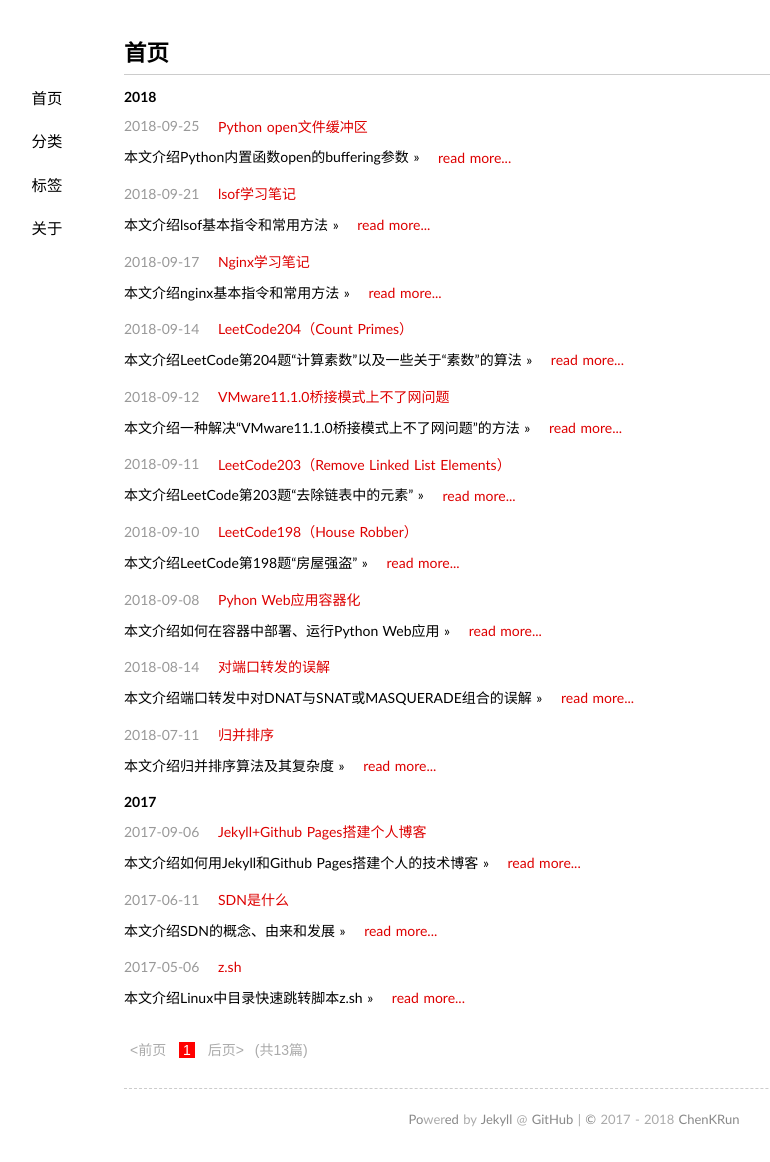
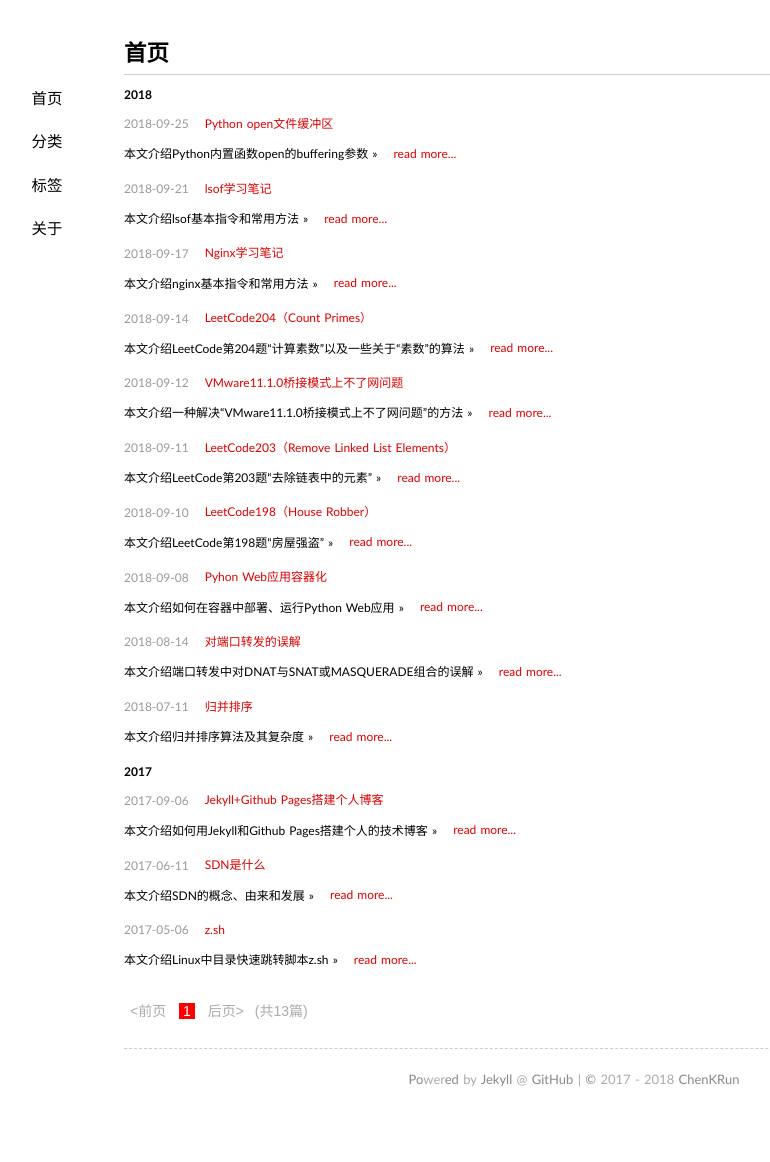
Before and after one commit to chenkrun/chenkrun.github.io, a Jekyll site: the page built from index.html, in a window 1280 px wide. Shown: the whole page, without its empty margins (66-836 px from the left). Built offline with Jekyll 4.4.1, drawn with Linux system fonts in a browser that asks for light colours; some web fonts are replaced; the list of posts is cut into pages by our own code; after the commit the page ends 1122 px from its top, so only the background shows below that.

Commit message:
modify css of style about font

```diff
--- a/media/css/style.css
+++ b/media/css/style.css
@@ -15,7 +15,7 @@
 body{font-size:14px;word-spacing:1px;
 	margin-left:auto;
 margin-right:auto;
-	font-family:"Galdeano","Hiragino Sans GB",Trebuchet,"Microsoft YaHei","Trebuchet MS",Tahoma,"Lucida Grande","Lucida Sans Unicode",Verdana,sans-serif;color:#000000;background-color:#ffffff;}
+	font-family:"Trebuchet MS","Galdeano","Hiragino Sans GB",Trebuchet,"Microsoft YaHei",Tahoma,"Lucida Grande","Lucida Sans Unicode",Verdana,sans-serif;color:#000000;background-color:#ffffff;}
 *{padding:0;margin: 0;border:none;outline:none;}
 a{color:#dd0000;text-decoration:none;}
 a:hover{color:#333333;text-decoration:underline;}
@@ -29,7 +29,7 @@ blockquote{display:block;text-align:justify;border-left:4px solid #eeeeee;}
 blockquote{margin:1em 0em;padding-left:1.5em;}
 blockquote p{margin:0;padding:.5em 0;}
 #container{width:900px;margin:2em auto;display:block;padding:0 2em;}
-.content{font-size:14px;line-height:24px;}
+.content{font-size:12px;line-height:24px;}
 .content h1{padding:.5em 0;}
 .content img{max-width:900px;display:block;margin:4px auto;-webkit-box-shadow:#999 1px 1px 4px;-moz-box-shadow:#999 1px 1px 4px;box-shadow:#999 1px 1px 4px;}
 #tag_cloud{margin-bottom: 1em;}
```
